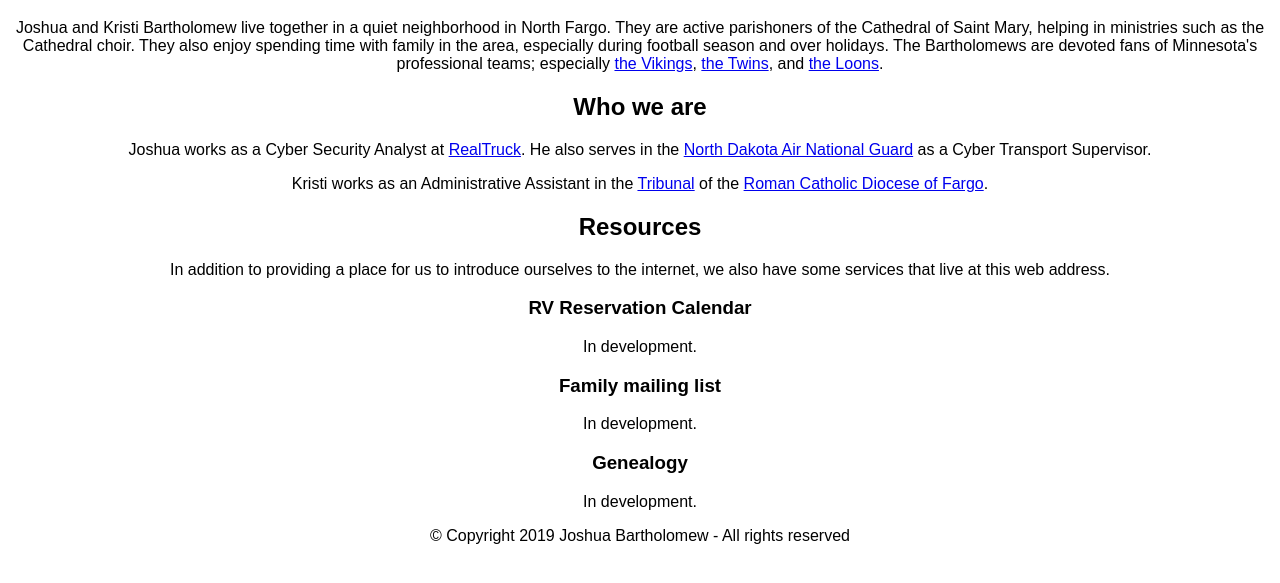
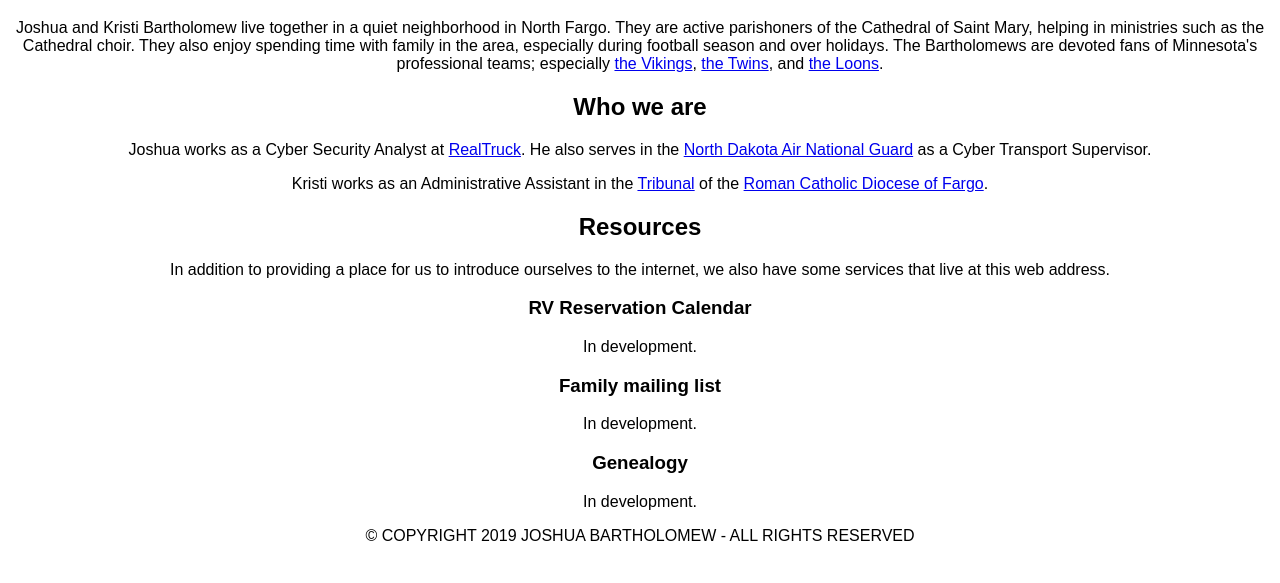
Before and after one commit to joshbart/bartholomew-one, a plain HTML site: page bartholomew.one/index.html in a window 1280 px wide. Shown: the part 149-732 px from the top of the page. Drawn offline with Linux system fonts and the light colour scheme.

Commit message:
More formatting of copyright statement.

```diff
--- a/bartholomew.one/main.css
+++ b/bartholomew.one/main.css
@@ -2,3 +2,7 @@ html{
   font-family: Arial, Helvetica, sans-serif;
   text-align: center;
 }
+
+.copyright {
+  text-transform: uppercase;
+}
```
